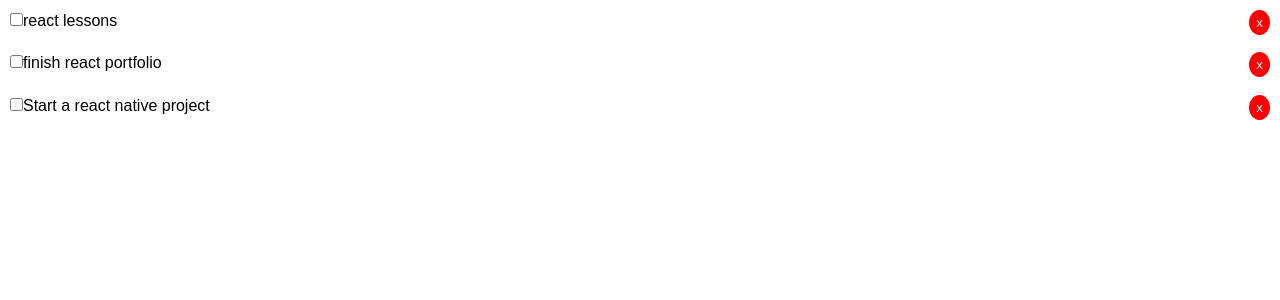
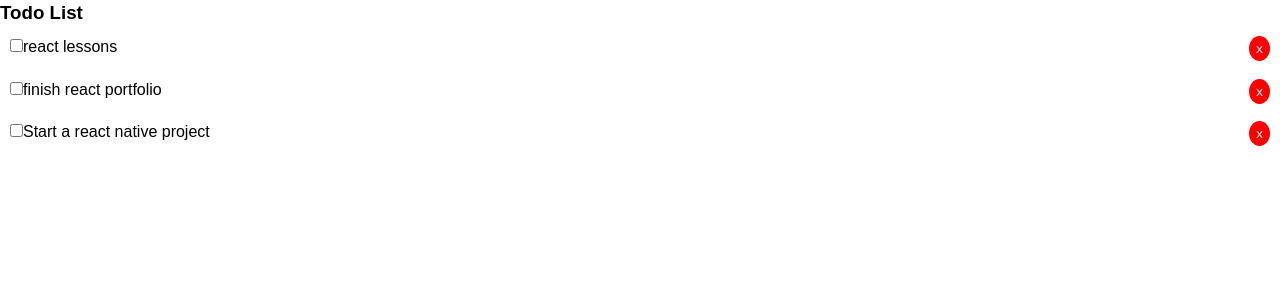
Before and after one commit to leeroyp/react-todo-list, a React (Create React App) app: page / in a window 1280 px wide. Shown: the top 300 px of the page. Built offline with nearby package versions, Linux system fonts and the light colour scheme.

Commit message:
created layout for the page

```diff
--- a/src/App.js
+++ b/src/App.js
@@ -1,5 +1,9 @@
 import React, { Component } from 'react';
+import Header from './components/layout/Header';
+
+
 import Todos from './components/Todos';
+
 
 import './App.css';
 
@@ -41,6 +45,7 @@ delTodo = (id) =>{
 render(){
   return (
     <div className="App">
+      <Header />
       <Todos todos={this.state.todos} markComplete={this.markComplete}
       delTodo={this.delTodo} />
     </div>
--- a/src/components/layout/Header.js
+++ b/src/components/layout/Header.js
@@ -1,9 +1,11 @@
-import React from 'react'
+import React from 'react';
 
-function Header (){
-    return(
-        <Header>
-            <h1>TodoList</h1>
-        </Header>
+function Header() {
+    return (
+        <header>
+            <h3>Todo List</h3>
+        </header>
     )
 }
+
+export default Header
```
